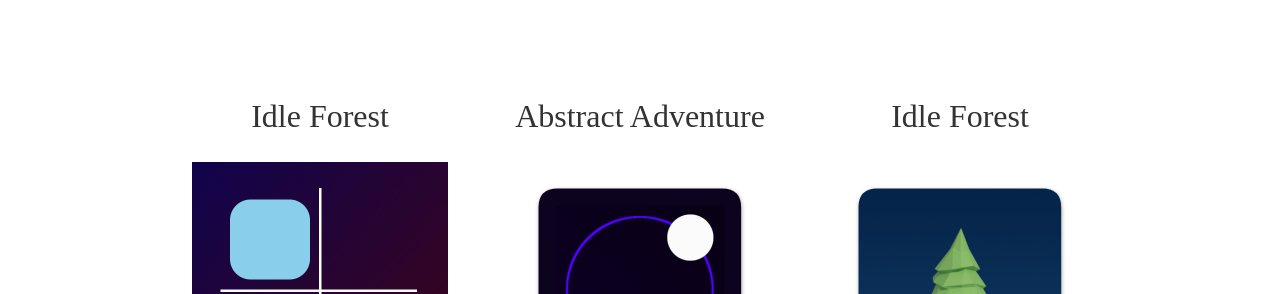
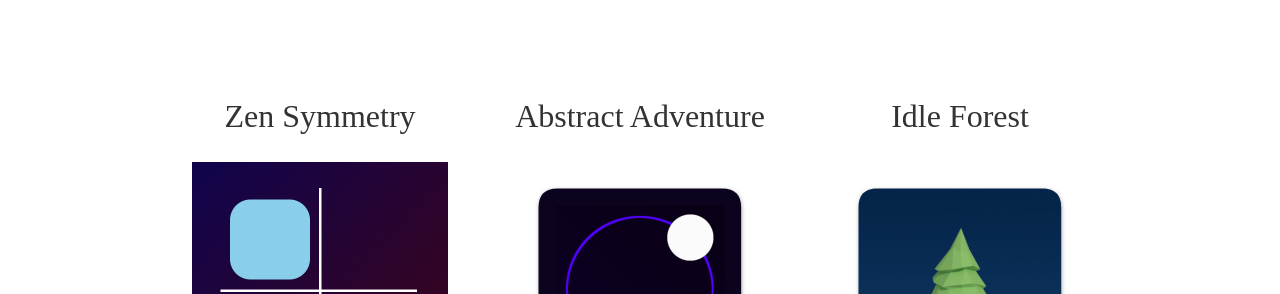
Before and after one commit to 8tbl/8tbl.github.io, a Jekyll site: the page built from index.html, in a window 1280 px wide. Shown: the part 1083-1377 px from the top of the page. Built offline with Jekyll 4.4.1, drawn with Linux system fonts in a browser that asks for light colours; some web fonts are replaced.

Commit message:
Update about.html

```diff
--- a/_includes/about.html
+++ b/_includes/about.html
@@ -4,7 +4,7 @@
 </div>
 <div class="user">
   <div class="tech">
-    <h2>Idle Forest</h2>
+    <h2>Zen Symmetry</h2>
      <p><a href="https://8tbl.github.io/balance/"><img src="assets/images/icon2.png"
  width="256" height="256" alt="Zen Symmetry"></a>
     <p>Sharpens focus, trains brain! Relaxing, zen game. Place tiles symmetrically</p>
```
